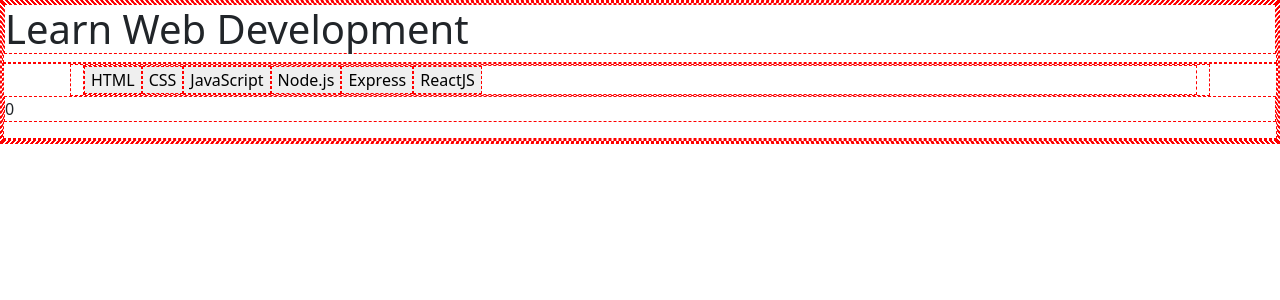
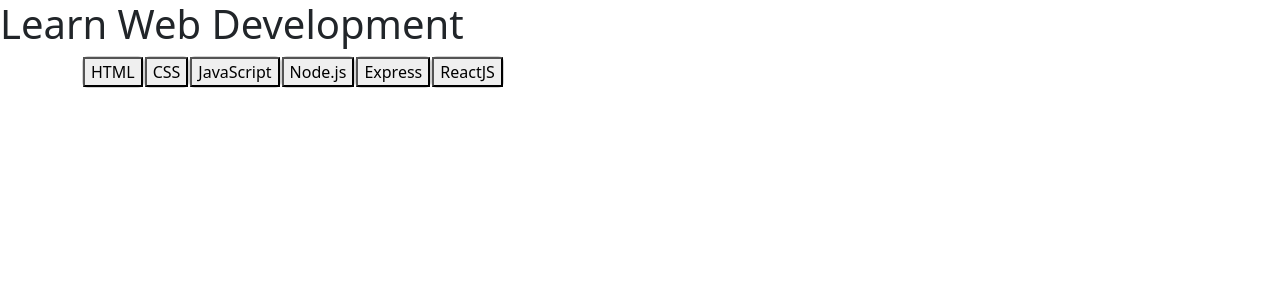
Before and after one commit to angeloren92/react-use-state, a React (Vite) app: page / in a window 1280 px wide. Shown: the top 300 px of the page. Built offline with nearby package versions, Linux system fonts and the light colour scheme; the HTML template or start-up script is replaced by a standard one.

Commit message:
finalizing logic

```diff
--- a/src/components/AppMain.jsx
+++ b/src/components/AppMain.jsx
@@ -2,19 +2,31 @@
 
 export default function AppMain({ languages }) {
 
-  const [count, setCount] = useState(0)
+  let [count, setCount] = useState(0)
+  const markup = languages.find(element => element.id === count)
 
   return (
     <main>
       <div className="container">
         <div className="d-flex" >
           {
-            languages.map(element => (
-              <button key={element.id} onClick={ () => setCount(count +1) }>{element.title}</button>
-            ))}
+            languages.map(({ id, title }) => (
+              <div className="card">
+                <button key={id} onClick={() => setCount(count = id)}>
+                  {title}
+                </button>
+              </div>
+            ))
+          }
         </div>
+        {markup && (
+          <div className="card-body">
+            <h3>{markup.title}</h3>
+            <p>{markup.description}</p>
+          </div>
+        )
+        }
       </div>
-      <p>{count}</p>
     </main >
 
   )
--- a/src/index.css
+++ b/src/index.css
@@ -1,5 +1 @@
 @import url('bootstrap');
-
-* {
-    border: 1px dashed red;
-}
```
